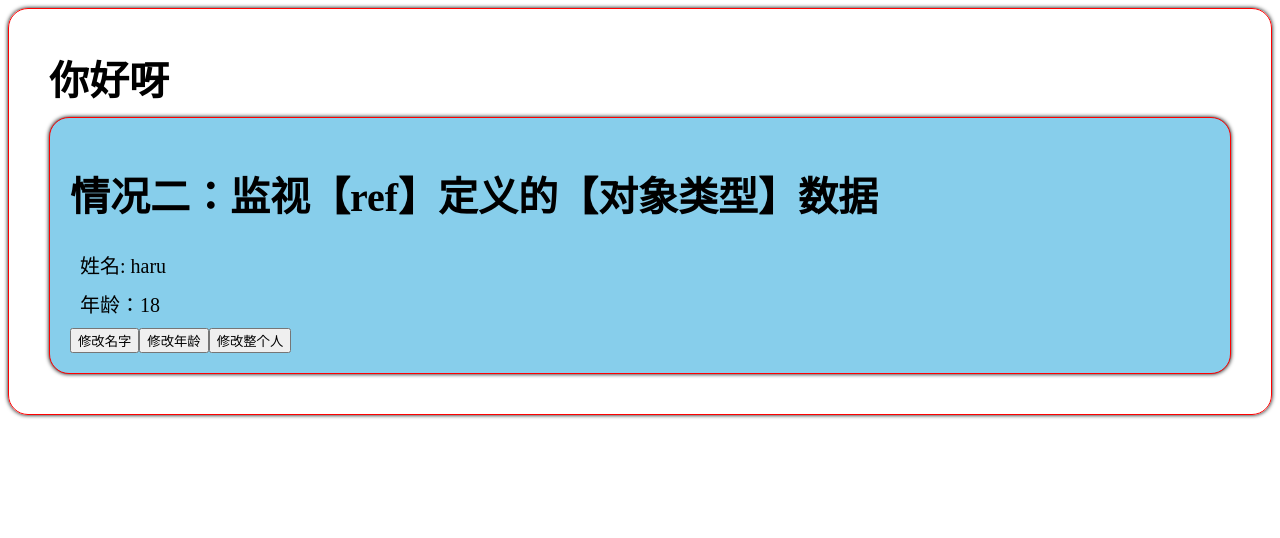
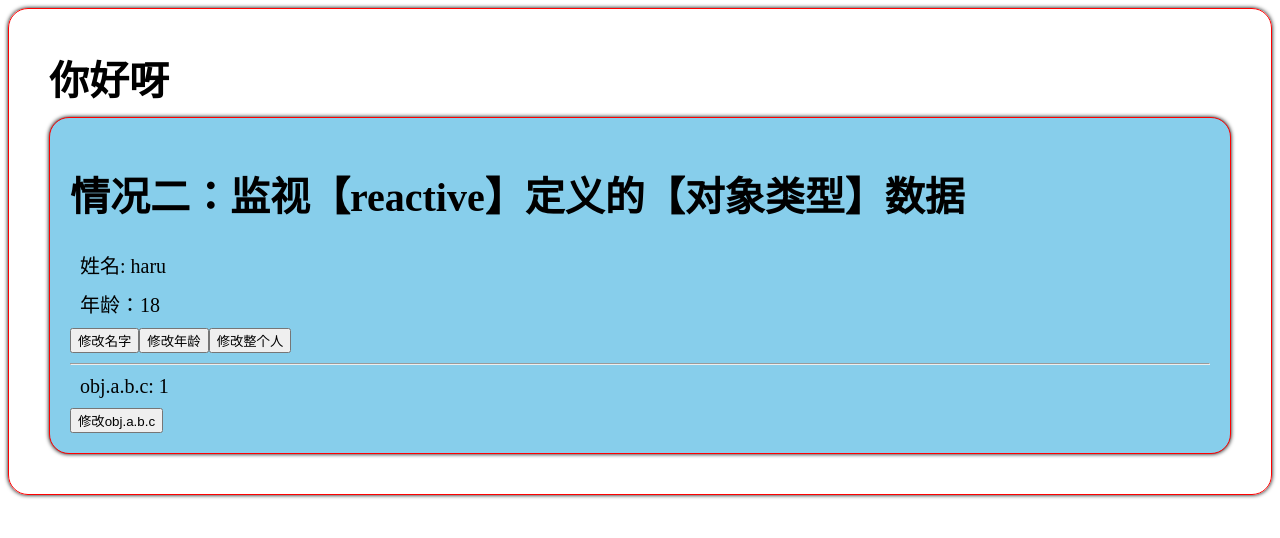
Before and after one commit to zengfantaoGit/vue3-typescript-, a Vue app: page / in a window 1280 px wide. Shown: the top 538 px of the page. Built offline with nearby package versions, Linux system fonts and the light colour scheme; the HTML template or start-up script is replaced by a standard one.

Commit message:
监视reactive定义的【对象类型】数据

```diff
--- a/src/components/Person.vue
+++ b/src/components/Person.vue
@@ -1,52 +1,59 @@
 <template>
   <div class="person">
-    <h1>情况二：监视【ref】定义的【对象类型】数据</h1>
+    <h1>情况二：监视【reactive】定义的【对象类型】数据</h1>
     <div>姓名: {{person.name}}</div>
     <div>年龄：{{person.age}}</div>
     <button @click="changeName">修改名字</button>
     <button @click="changeAge">修改年龄</button>
     <button @click="changePerson">修改整个人</button>
+    <hr>
+    <div>obj.a.b.c: {{obj.a.b.c}}</div>
+    <button @click="test">修改obj.a.b.c</button>
   </div>
 </template>
 
 
 <script lang="ts" setup name="Person">
   // 引入watch监听函数
-  import {watch,ref} from "vue";
+  import {watch,reactive} from "vue";
 
-  const person = ref({
+  const person = reactive({
     name: 'haru',
     age: 18
   })
 
+  const obj = reactive({
+    a: {
+      b: {
+        c: 1
+      }
+    }
+  })
+
   function changeName() {
-    person.value.name += '='
+    person.name += '='
   }
   function changeAge() {
-    person.value.age += 1
+    person.age += 1
   }
 
   function changePerson() {
-    person.value = {name: 'mo',age: 26}
+    Object.assign(person,{name: 'mo',age: 26})
   }
 
-  // 若不添加{deep: true} 开启深度监视，则只能检测value值的变化，而无法检测value内对象值的变化
-  // watch(person, (newVal,oldVal) => {
-  //   console.log('person',newVal,oldVal)
-  // })
-  // 配置后即使修改对象内部的数据也会触发watch回调.
-  // 若添加immediate:true则会在初始化时调用一次watch回调
+  function test(){
+    obj.a.b.c = 888
+  }
+
+  // 默认开启了深度监视，拿取对象（newVal === oldVal）
   const stopWatch = watch(person, (newVal,oldVal) => {
-    // 如果只修改对象内的值，则newVal与oldVal的值相同.
-    // 本质上是因为oldVal是直接拿取原先对象的引用而非深拷贝导致的
     console.log('person',newVal,oldVal)
-  },{deep:true,immediate:true})
-  /*
-    监视，情况一：监视【ref】定义的【对象类型】数据，监视的是对象的地址值，若想监视对象内部属性的变化，需要手动开启深度监视
-    watch的第一个参数是：被监视的数据
-    watch的第二个参数是：监视的回调
-    watch的第三个参数是：配置对象（deep、immediate等等.....）
-  */
+  },)
+
+  watch(obj,(newValue,oldValue)=>{
+    console.log('Obj变化了',newValue,oldValue)
+  })
+
 </script>
 
 <style scoped>
```
